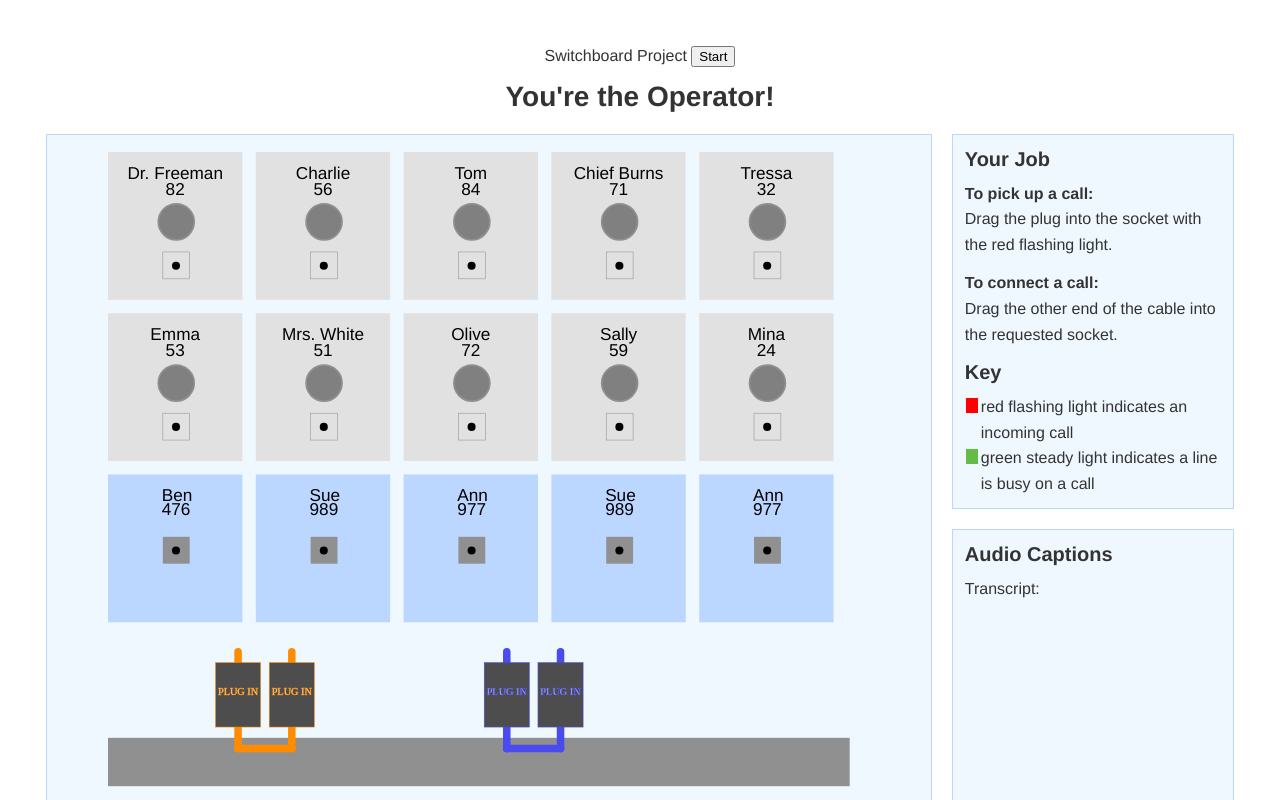
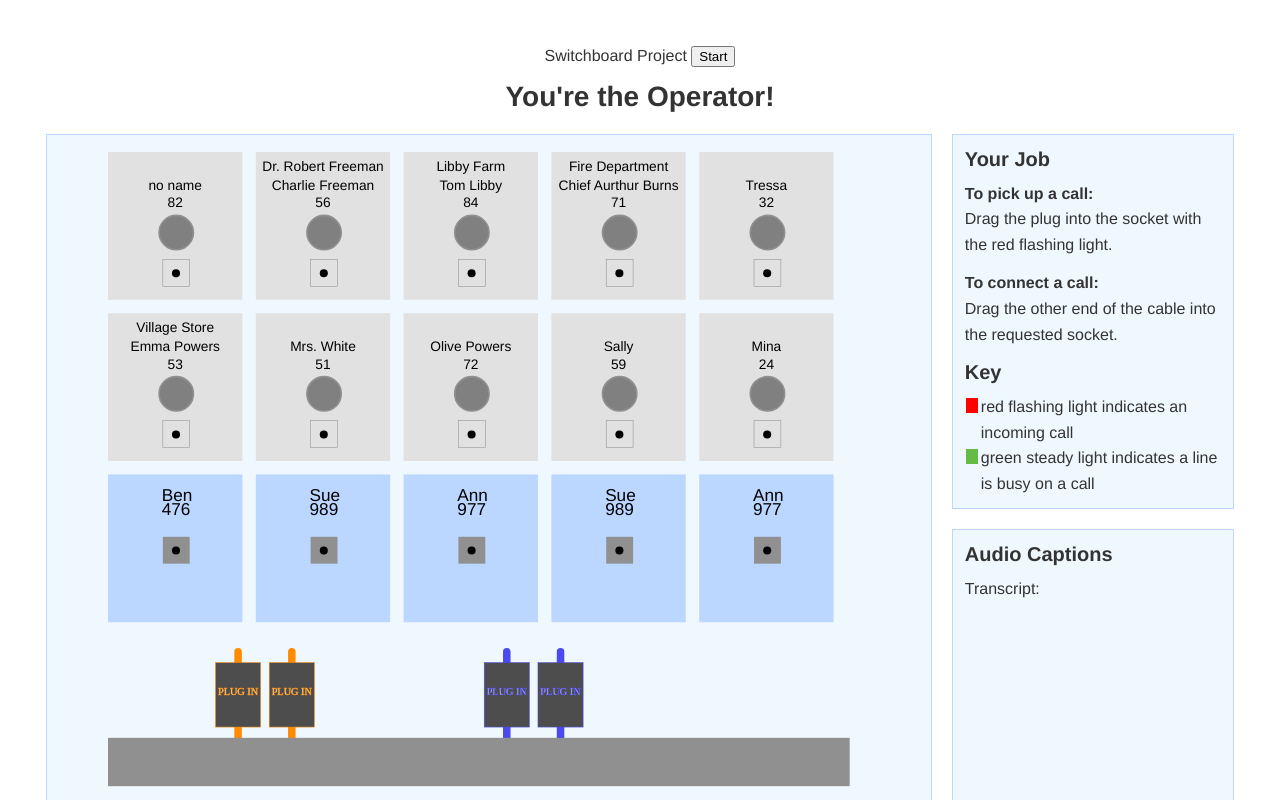
Before and after one commit to DigitalGizmo/switchboard_app, a Svelte app: page / in a window 1280 px wide. Shown: the top 800 px of the page. Built offline with nearby package versions, Linux system fonts and the light colour scheme.

Commit message:
squeeze company name into jacks

```diff
--- a/src/App.svelte
+++ b/src/App.svelte
@@ -61,7 +61,7 @@
 		// First conversation is first pair in first set
 		caller =  conversations[currConvo].caller; // [0,1];
 		// Set "target", person being called
-		callee 	 		 =  conversations[currConvo].callee;
+		callee =  conversations[currConvo].callee;
 
 		// console.log('caller: ' + caller);
 		// audioCaption = "in init: Charlie:  Hi.  72 please."
--- a/src/Content.js
+++ b/src/Content.js
@@ -42,30 +42,35 @@ const conversations = [
 let jacks = [
   [
     { index: 0,
-      name: 'Dr. Freeman',
+      company: '',
+      name: 'no name',
       number: '82',
       ledState: 0,
       // isPluggedJack: false,
     },
     { index: 1,
-      name: 'Charlie',
+      company: 'Dr. Robert Freeman',
+      name: 'Charlie Freeman',
       number: '56',
       ledState: 0,
       // isPluggedJack: false,
     },
     { index: 2,
-      name: 'Tom',
+      company: 'Libby Farm',
+      name: 'Tom Libby',
       number: '84',
       ledState: 0,
       // isPluggedJack: false,
     },
     { index: 3,
-      name: 'Chief Burns',
+      company: 'Fire Department',
+      name: 'Chief Aurthur Burns',
       number: '71',
       ledState: 0,
       // isPluggedJack: false,
     },
     { index: 4,
+      company: '',
       name: 'Tressa',
       number: '32',
       ledState: 0,
@@ -74,30 +79,35 @@ let jacks = [
   ],
   [
     { index: 5,
-      name: 'Emma',
+      company: 'Village Store',
+      name: 'Emma Powers',
       number: '53',
       ledState: 0,
       // isPluggedJack: false,
     },
     { index: 6,
+      company: '',
       name: 'Mrs. White',
       number: '51',
       ledState: 0,
       // isPluggedJack: false,
     },
     { index: 7,
-      name: 'Olive',
+      company: '',
+      name: 'Olive Powers',
       number: '72',
       ledState: 0,
       // isPluggedJack: false,
     },
     { index: 8,
+      company: '',
       name: 'Sally',
       number: '59',
       ledState: 0,
       // isPluggedJack: false,
     },
     { index: 9,
+      company: '',
       name: 'Mina',
       number: '24',
       ledState: 0,
--- a/src/Panel.svelte
+++ b/src/Panel.svelte
@@ -84,8 +84,8 @@
   const CELL_HEIGHT = PANEL_HEIGHT/NUM_ROWS;
   // Take 2 Calculated
   const JACK_DELTA_X = 275;
-  const ROW_OFFSETS = [0, 300];
-  const JACK_TOP_OFFSET = 191 + 28;
+  const ROW_OFFSETS = [0, 300]; // Starting y for each row
+  const JACK_TOP_OFFSET = 202 + 28;
 
   onMount(() => {
     d3.selectAll('.plug').style('cursor', 'move')
@@ -181,6 +181,12 @@
     font-family:'PTSans-Bold';
   }
 
+  /* don made this */
+  .jack-name {
+    font-size: 1.6em;
+    /* font-family:'PTSans-Bold'; */
+  }
+
   /* from global css*/
 
   .led-light {
@@ -219,21 +225,22 @@
     viewBox="0 0 1420 1200" xml:space="preserve">
 
 
-    {#each ROW_OFFSETS as r, ri}
-      {#each jacks[ri] as k, i}
-        <g transform="translate({ i * JACK_DELTA_X }, { r })" class="socket-plate">
+    {#each ROW_OFFSETS as rowY, rowIndex}
+      {#each jacks[rowIndex] as jack, columnIndex}
+        <g transform="translate({ columnIndex * JACK_DELTA_X }, { rowY })" class="socket-plate">
           <rect width="250" height="275"/>
-          <text x="125" y="50" text-anchor="middle">{k.name}</text>
-          <text x="125" y="80" text-anchor="middle">{k.number}</text>
+          <text x="125" y="35" class="jack-name" text-anchor="middle">{jack.company}</text>
+          <text x="125" y="70" class="jack-name" text-anchor="middle">{jack.name}</text>
+          <text x="125" y="103" class="jack-name" text-anchor="middle">{jack.number}</text>
           <circle
             class="led-light"
-            class:led-green="{k.ledState === 2}"
-            class:led-red="{k.ledState === 1}"
+            class:led-green="{jack.ledState === 2}"
+            class:led-red="{jack.ledState === 1}"
             cx="127"
-            cy="130"
-            r="33.5"/>
-          <rect x="102" y="186" width="50" height="50" stroke="#919090"/>
-          <circle cx="126.5" cy="211.5" r="7.5" fill="black"/>
+            cy="150"
+            r="32"/>
+          <rect x="102" y="200" width="50" height="50" stroke="#919090"/>
+          <circle cx="126.5" cy="225.5" r="7.5" fill="black"/>
         </g>
       {/each}
     {/each}
@@ -279,10 +286,6 @@
       <circle cx="126.5" cy="141.5" r="7.5" fill="black"/>
     </g>
 
-    <!-- plug base -->
-    <g transform="translate(0, 1090)">
-      <rect width="1380" height="90" fill="#919090"/>
-    </g>
 
     {#each plugs as d}
       <g
@@ -307,6 +310,10 @@
       <line class="rounded-line" x1="{x32}" y1="{y2}" x2="{x42}" y2="{y2}" />
     </g>
 
+    <!-- plug base -->
+    <g transform="translate(0, 1090)">
+      <rect width="1380" height="90" fill="#919090"/>
+    </g>
 
   </svg>
 </div>
```
Lines whose indentation alone changed are shown as unchanged.
